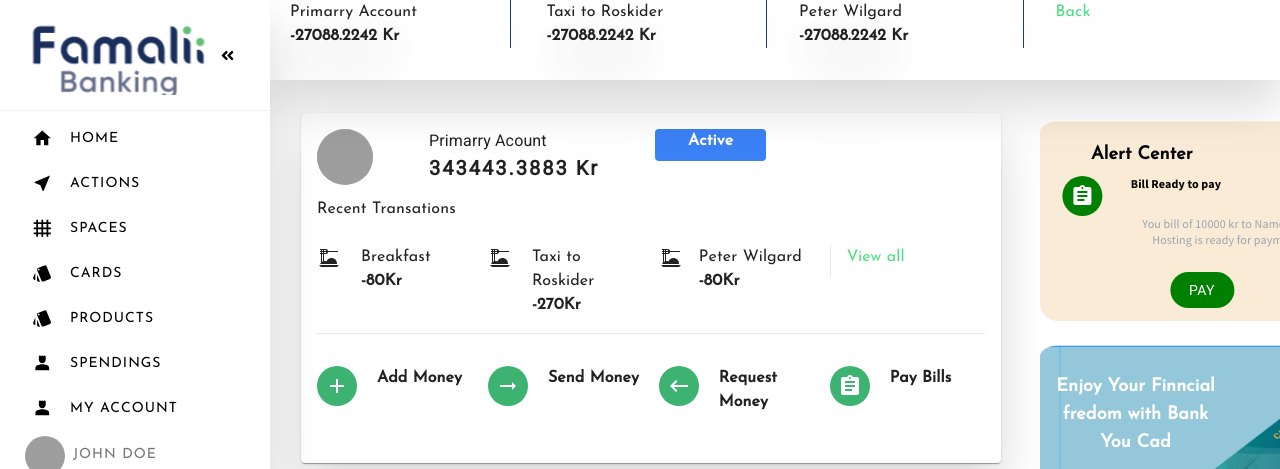
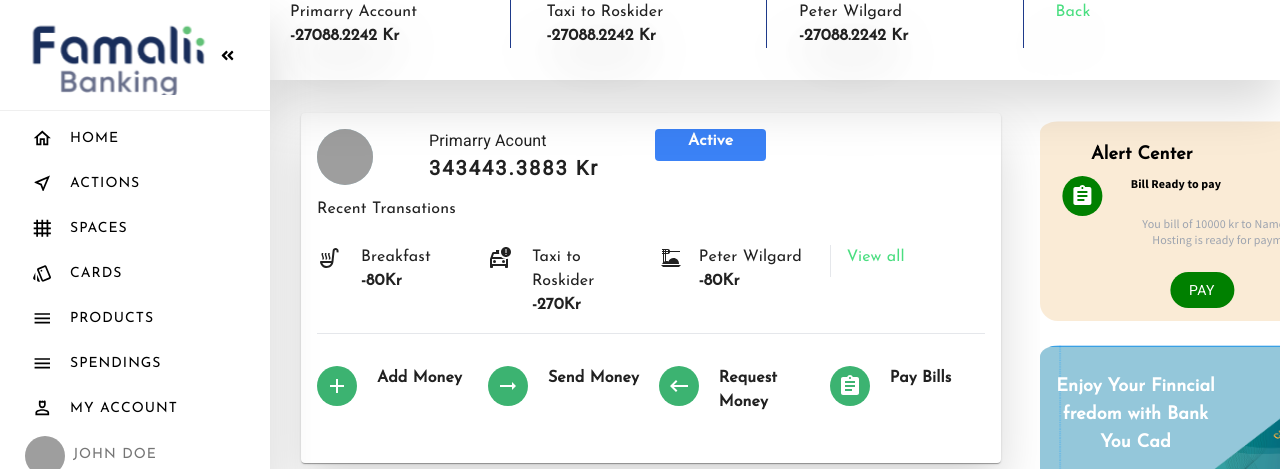
Before and after one commit to nakandara/sebirian-Test-3, a React (Create React App) app: page / in a window 1280 px wide. Shown: the top 469 px of the page. Built offline with nearby package versions, Linux system fonts and the light colour scheme; grey boxes are pictures that could not be loaded.

Commit message:
redesign icons

```diff
--- a/src/app/dashboard/Home/MainCard.js
+++ b/src/app/dashboard/Home/MainCard.js
@@ -23,7 +23,9 @@ import {
   FreeBreakfastOutlined,
   KeyboardBackspace,
   Person4,
+  SoupKitchenOutlined,
   TaxiAlert,
+  TaxiAlertOutlined,
 } from "@mui/icons-material";
 import CardLandAsso from "./CardLandAsso";
 
@@ -83,7 +85,7 @@ const MainCard = () => {
             <div className="sm:flex space-x-0 md:flex space-x-5">
               <div>
                 {" "}
-                <DinnerDining />{" "}
+                <SoupKitchenOutlined />{" "}
               </div>
               <div>
                 Breakfast <br />
@@ -94,7 +96,7 @@ const MainCard = () => {
             <div className="sm:flex space-x-0 md:flex space-x-5">
               <div>
                 {" "}
-                <DinnerDining />{" "}
+                <TaxiAlertOutlined />{" "}
               </div>
               <div>
                 Taxi to Roskider <br />
--- a/src/app/global/Sidebar/SidebarNewV1.jsx
+++ b/src/app/global/Sidebar/SidebarNewV1.jsx
@@ -41,10 +41,18 @@ import {
 import {
   AutoAwesome,
   Grid4x4,
+  Grid4x4Outlined,
   Home,
+  HomeMaxOutlined,
+  HomeOutlined,
+  MenuBookOutlined,
+  MenuOutlined,
   NearMe,
+  NearMeOutlined,
   Person4,
+  Person4Outlined,
   Style,
+  StyleOutlined,
   ViewAgenda,
 } from "@mui/icons-material";
 
@@ -130,36 +138,36 @@ const SidebarNewV1 = ({
                 letterSpacing: "1px",
               }}
             >
-              <MenuItem style={{ fontSize: 14 }} icon={<Home />}>
+              <MenuItem style={{ fontSize: 14 }} icon={<HomeOutlined />}>
                 Home
                 <NavLink to="/" />
               </MenuItem>
 
-              <MenuItem style={{ fontSize: 14 }} icon={<NearMe />}>
+              <MenuItem style={{ fontSize: 14 }} icon={<NearMeOutlined />}>
                 Actions
                 <NavLink to="/Actions" />
               </MenuItem>
 
-              <MenuItem style={{ fontSize: 14 }} icon={<Grid4x4 />}>
+              <MenuItem style={{ fontSize: 14 }} icon={<Grid4x4Outlined />}>
                 Spaces
                 <NavLink to="/Spaces" />
               </MenuItem>
 
-              <MenuItem style={{ fontSize: 14 }} icon={<Style />}>
+              <MenuItem style={{ fontSize: 14 }} icon={<StyleOutlined />}>
                 Cards
                 <NavLink to="/Cards" />
               </MenuItem>
 
-              <MenuItem style={{ fontSize: 14 }} icon={<Style />}>
+              <MenuItem style={{ fontSize: 14 }} icon={<MenuOutlined />}>
                 Products
                 <NavLink to="/Products" />
               </MenuItem>
 
-              <MenuItem style={{ fontSize: 14 }} icon={<Person4 />}>
+              <MenuItem style={{ fontSize: 14 }} icon={<MenuOutlined />}>
                 spendings
                 <NavLink to="/spendings" />
               </MenuItem>
-              <MenuItem style={{ fontSize: 14 }} icon={<Person4 />}>
+              <MenuItem style={{ fontSize: 14 }} icon={<Person4Outlined />}>
                 My Account
                 <NavLink to="/spendings" />
               </MenuItem>
```
